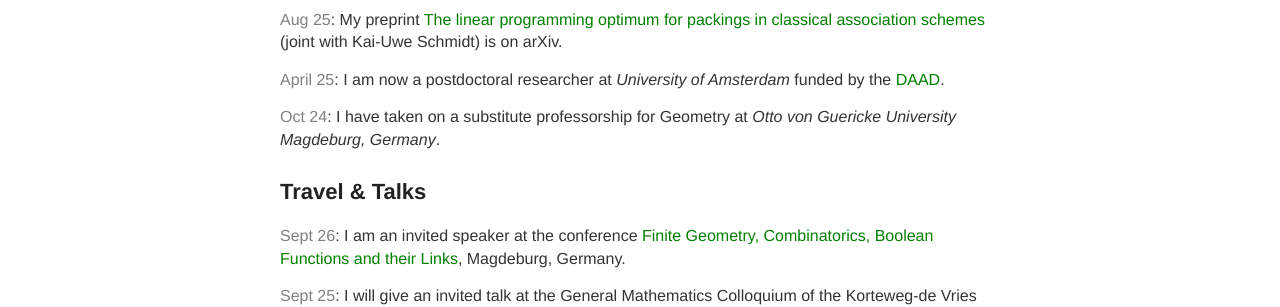
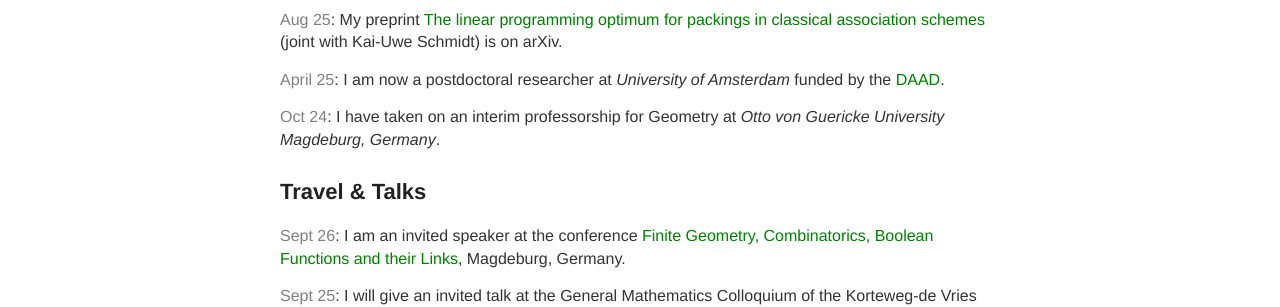
Before and after one commit to charleneweiss/charleneweiss.github.io, a Jekyll site: the page built from index.md, in a window 1280 px wide. Shown: the part 867-1174 px from the top of the page. Built offline with Jekyll 4.4.1, drawn with Linux system fonts in a browser that asks for light colours.

Commit message:
Update index.md

```diff
--- a/index.md
+++ b/index.md
@@ -22,7 +22,7 @@ Furthermore, I am passionate about promoting inclusivity and diversity in the ac
 
 <span style="color:gray">April 25</span>: I am now a postdoctoral researcher at *University of Amsterdam* funded by the [DAAD](https://www.daad.de/en/).
 
-<span style="color:gray">Oct 24</span>: I have taken on a substitute professorship for Geometry at *Otto von Guericke University Magdeburg, Germany*.
+<span style="color:gray">Oct 24</span>: I have taken on an interim professorship for Geometry at *Otto von Guericke University Magdeburg, Germany*.
 
 
 ## Travel & Talks
```
